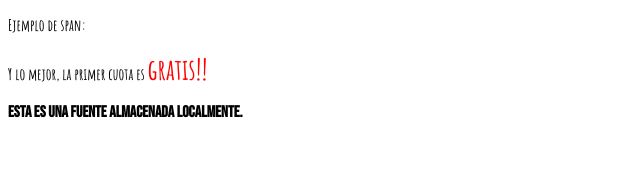
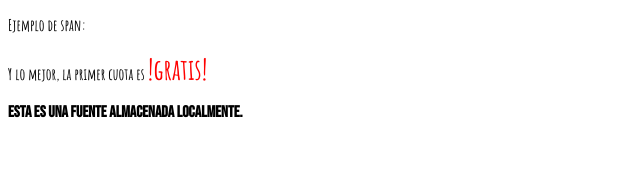
Before and after one commit to ShDigui/MiSitioWeb, a plain HTML site: page fuentes.html in a window 1280 px wide. Shown: the part 268-437 px from the top of the page, 0-640 px from the left. Drawn offline with Linux system fonts and the light colour scheme.

Commit message:
add fuentes

```diff
--- a/fuentes.html
+++ b/fuentes.html
@@ -24,7 +24,7 @@
     <P>
         Ejemplo de span:
     </P>
-    <p>Y lo mejor, la primer cuota es <span>gratis!!</span></p>
+    <p>Y lo mejor, la primer cuota es <span>!gratis!</span></p>
     <p class="fuente-net">Esta es una fuente almacenada localmente.</p>
     <p class="fuente-net2">Netflix</p>
 </body>
```
